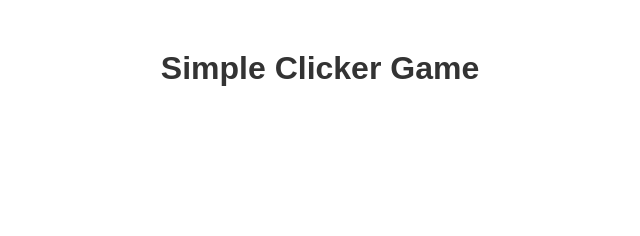
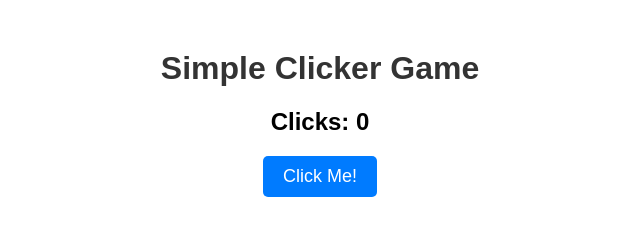
Before and after one commit to Aibek201157/Aibek201157.github.io, a plain HTML site: page index.html in a window 1280 px wide. Shown: the whole page, without its empty margins (320-960 px from the left). Drawn offline with Linux system fonts and the light colour scheme.

Commit message:
Update index.html

```diff
--- a/index.html
+++ b/index.html
@@ -35,3 +35,16 @@
 <body>
 
     <h1>Simple Clicker Game</h1>
+    <p id="counter">Clicks: 0</p>
+    <button onclick="increment()">Click Me!</button>
+
+    <script>
+        let count = 0;
+        function increment() {
+            count++;
+            document.getElementById("counter").textContent = "Clicks: " + count;
+        }
+    </script>
+
+</body>
+</html>
```
